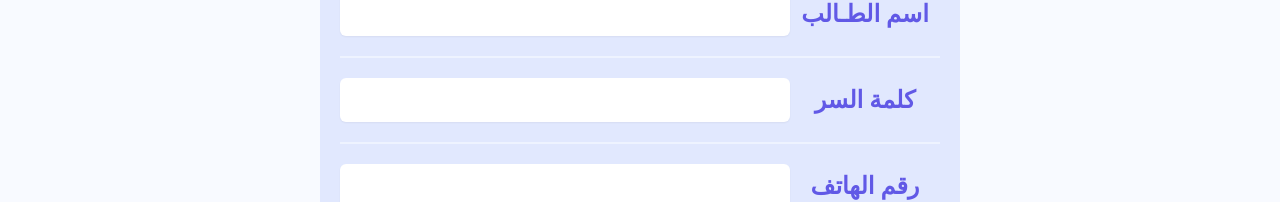
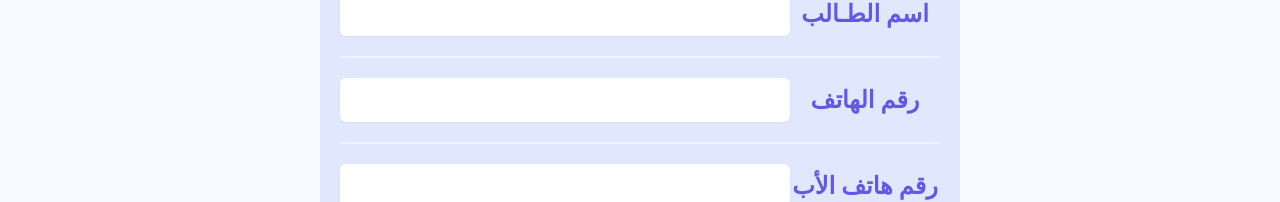
Before and after one commit to MostafaAmrHamed/ELTahdy, a Next.js app: page /studentProfile in a window 1280 px wide. Both pictures are taken after a click on the button "تعديل". Shown: the part 570-772 px from the top of the page. Built offline with nearby package versions, Linux system fonts and the light colour scheme; a web font is replaced by a local one.

Commit message:
fix(profile): Fixed update student

```diff
--- a/components/EditStudentForm.tsx
+++ b/components/EditStudentForm.tsx
@@ -4,17 +4,16 @@ import Validate from "../components/Validation";
 import {
   nameValidate,
   phoneValidate,
-  passwordValidate,
   yearValidate,
 } from "../logical/validation";
-import { studentData } from "../types";
+import { editStudent } from "../types";
+import axios from "axios";
 
 const EditStudentForm = () => {
   const [validate, setValidate] = useState(false);
-  const [student, setStudent] = useState<studentData>({
+  const [student, setStudent] = useState<editStudent>({
     user: {
       username: "",
-      password: "",
     },
     phone: "",
     parent_phone: "",
@@ -26,8 +25,7 @@ const EditStudentForm = () => {
       nameValidate(student.user.username).validate ||
       phoneValidate(student.phone).validate ||
       phoneValidate(student.parent_phone).validate ||
-      yearValidate(student.year).validate ||
-      passwordValidate(student.user.password).validate
+      yearValidate(student.year).validate
     ) {
       Swal.fire({
         icon: "error",
@@ -37,18 +35,32 @@ const EditStudentForm = () => {
       });
       setValidate(true);
     } else {
-      Swal.fire({
-        position: "center",
-        icon: "success",
-        title: "تم تسجيل الطالب بنجاح",
-        showConfirmButton: false,
-        timer: 2000,
-      });
+      axios
+        .put("https://eltahdy.herokuapp.com/api/students/7/", student)
+        .then(() => {
+          Swal.fire({
+            position: "center",
+            icon: "success",
+            title: "تم الحفظ",
+            text: "تم تغير بيانات الطالب",
+            showConfirmButton: false,
+            timer: 1500,
+          });
+          setValidate(false);
+        })
+        .catch((error) => {
+          Swal.fire({
+            icon: "error",
+            title: "خطأ",
+            text: error,
+            confirmButtonText: "عودة",
+          });
+        });
     }
   };
   const recoverData = () => {
     setStudent({
-      user: { username: "", password: "" },
+      user: { username: "" },
       phone: "",
       parent_phone: "",
       year: "",
@@ -81,33 +93,6 @@ const EditStudentForm = () => {
               <Validate
                 message={nameValidate(student.user.username).message}
                 validation={nameValidate(student.user.username).validate}
-              />
-            </div>
-          )}
-        </div>
-        <div className="mb-5 border-b-2 border-color-2 mx-5 pb-5 md:grid md:grid-cols-4 items-center text-center ">
-          <label className="text-color-4 text-2xl font-semibold">
-            كلمة السر
-          </label>
-          <input
-            type="password"
-            className="w-11/12 md:w-auto md:col-span-3 py-2 px-2 mt-3 md:mt-0 md:p-2 text-xl rounded-md focus:outline-none focus:ring-2 focus:ring-color-4 shadow-sm"
-            value={student.user.password}
-            onChange={(e) => {
-              setStudent({
-                ...student,
-                user: {
-                  ...student.user,
-                  password: e.target.value,
-                },
-              });
-            }}
-          />
-          {validate && (
-            <div className="mt-2 col-start-2 col-span-3 text-center md:text-right md:pr-2">
-              <Validate
-                message={passwordValidate(student.user.password).message}
-                validation={passwordValidate(student.user.password).validate}
               />
             </div>
           )}
```
Also changed, not shown: types/index.ts (+8 -0 lines).
